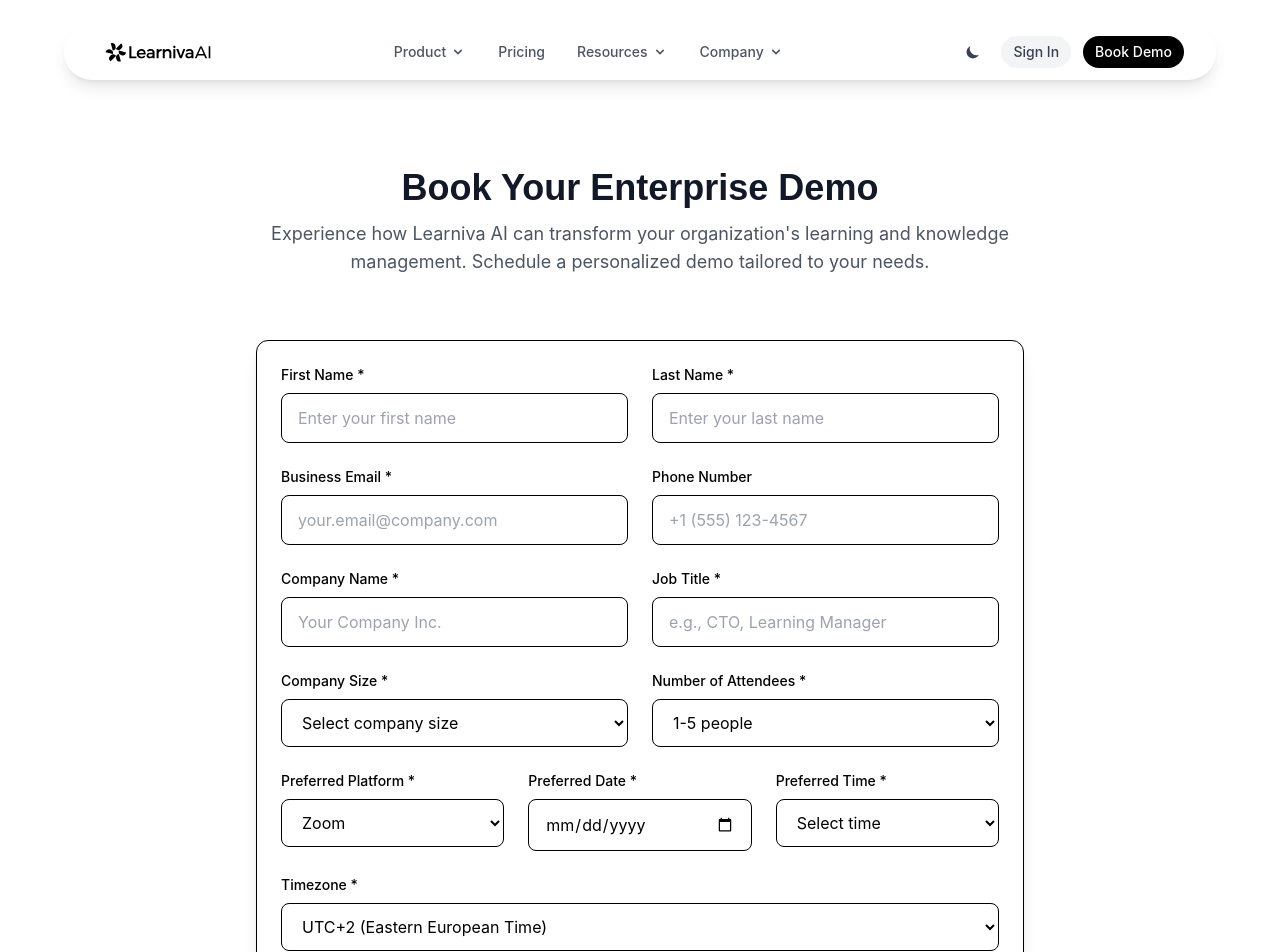
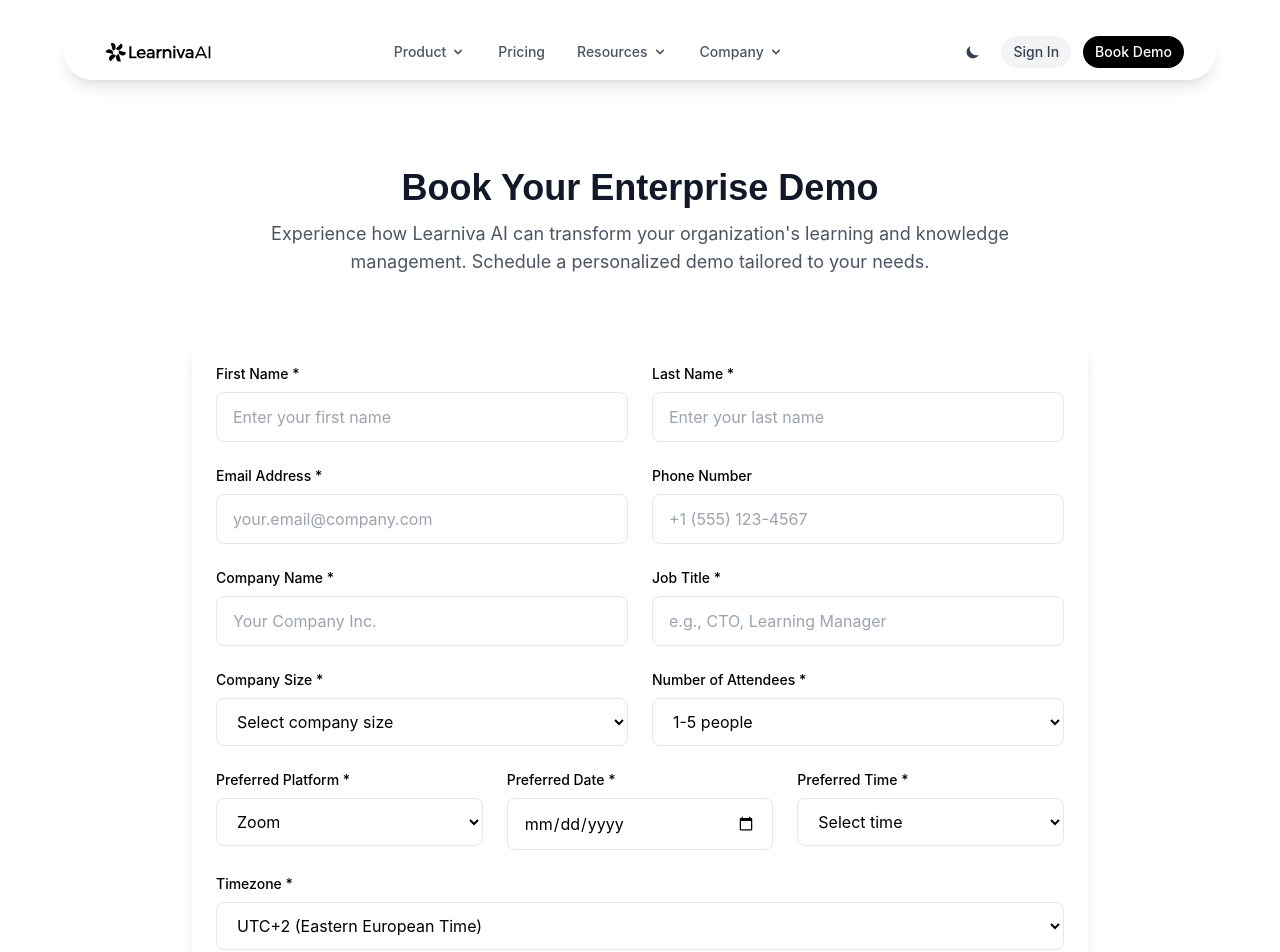
Before and after one commit to Muchafara/learniva-ai, a Next.js app: page /demo in a window 1280 px wide. Shown: the top 952 px of the page. Built offline with nearby package versions, Linux system fonts and the light colour scheme.

Commit message:
style: update ContactForm and DemoBookingForm for improved styling and consistency

```diff
--- a/src/components/demo/DemoBookingForm.tsx
+++ b/src/components/demo/DemoBookingForm.tsx
@@ -91,7 +91,7 @@ export function DemoBookingForm() {
       initial={{ opacity: 0, y: 20 }}
       animate={{ opacity: 1, y: 0 }}
       transition={{ duration: 0.6 }}
-  className="rounded-xl p-6 border shadow-lg max-w-3xl mx-auto bg-white dark:bg-black border-black dark:border-white"
+      className="rounded-xl p-6 shadow-lg max-w-4xl w-full mx-auto bg-white dark:bg-black"
     >
       <form onSubmit={handleSubmit} className="space-y-6">
         {/* Personal Information */}
@@ -107,7 +107,7 @@ export function DemoBookingForm() {
               required
               value={formData.firstName}
               onChange={handleInputChange}
-              className="w-full px-4 py-3 border border-black dark:border-white rounded-lg focus:ring-2 focus:ring-black dark:focus:ring-white focus:border-transparent bg-white dark:bg-black text-black dark:text-white transition-colors"
+              className="w-full px-4 py-3 rounded-lg border border-gray-200 dark:border-gray-700 focus:ring-2 focus:ring-black dark:focus:ring-white focus:border-transparent bg-white dark:bg-black text-black dark:text-white transition-colors"
               placeholder="Enter your first name"
             />
           </div>
@@ -123,7 +123,7 @@ export function DemoBookingForm() {
               required
               value={formData.lastName}
               onChange={handleInputChange}
-              className="w-full px-4 py-3 border border-black dark:border-white rounded-lg focus:ring-2 focus:ring-black dark:focus:ring-white focus:border-transparent bg-white dark:bg-black text-black dark:text-white transition-colors"
+              className="w-full px-4 py-3 rounded-lg border border-gray-200 dark:border-gray-700 focus:ring-2 focus:ring-black dark:focus:ring-white focus:border-transparent bg-white dark:bg-black text-black dark:text-white transition-colors"
               placeholder="Enter your last name"
             />
           </div>
@@ -133,7 +133,7 @@ export function DemoBookingForm() {
         <div className="grid grid-cols-1 md:grid-cols-2 gap-6">
           <div>
             <label htmlFor="email" className="block text-sm font-medium text-black dark:text-white mb-2">
-              Business Email *
+              Email Address *
             </label>
             <input
               type="email"
@@ -142,7 +142,7 @@ export function DemoBookingForm() {
               required
               value={formData.email}
               onChange={handleInputChange}
-              className="w-full px-4 py-3 border border-black dark:border-white rounded-lg focus:ring-2 focus:ring-black dark:focus:ring-white focus:border-transparent bg-white dark:bg-black text-black dark:text-white transition-colors"
+              className="w-full px-4 py-3 rounded-lg border border-gray-200 dark:border-gray-700 focus:ring-2 focus:ring-black dark:focus:ring-white focus:border-transparent bg-white dark:bg-black text-black dark:text-white transition-colors"
               placeholder="your.email@company.com"
             />
           </div>
@@ -157,7 +157,7 @@ export function DemoBookingForm() {
               name="phone"
               value={formData.phone}
               onChange={handleInputChange}
-              className="w-full px-4 py-3 border border-black dark:border-white rounded-lg focus:ring-2 focus:ring-black dark:focus:ring-white focus:border-transparent bg-white dark:bg-black text-black dark:text-white transition-colors"
+              className="w-full px-4 py-3 rounded-lg border border-gray-200 dark:border-gray-700 focus:ring-2 focus:ring-black dark:focus:ring-white focus:border-transparent bg-white dark:bg-black text-black dark:text-white transition-colors"
               placeholder="+1 (555) 123-4567"
             />
           </div>
@@ -176,7 +176,7 @@ export function DemoBookingForm() {
               required
               value={formData.company}
               onChange={handleInputChange}
-              className="w-full px-4 py-3 border border-black dark:border-white rounded-lg focus:ring-2 focus:ring-black dark:focus:ring-white focus:border-transparent bg-white dark:bg-black text-black dark:text-white transition-colors"
+              className="w-full px-4 py-3 rounded-lg border border-gray-200 dark:border-gray-700 focus:ring-2 focus:ring-black dark:focus:ring-white focus:border-transparent bg-white dark:bg-black text-black dark:text-white transition-colors"
               placeholder="Your Company Inc."
             />
           </div>
@@ -192,7 +192,7 @@ export function DemoBookingForm() {
               required
               value={formData.jobTitle}
               onChange={handleInputChange}
-              className="w-full px-4 py-3 border border-black dark:border-white rounded-lg focus:ring-2 focus:ring-black dark:focus:ring-white focus:border-transparent bg-white dark:bg-black text-black dark:text-white transition-colors"
+              className="w-full px-4 py-3 rounded-lg border border-gray-200 dark:border-gray-700 focus:ring-2 focus:ring-black dark:focus:ring-white focus:border-transparent bg-white dark:bg-black text-black dark:text-white transition-colors"
               placeholder="e.g., CTO, Learning Manager"
             />
           </div>
@@ -209,14 +209,13 @@ export function DemoBookingForm() {
               required
               value={formData.companySize}
               onChange={handleInputChange}
-              className="w-full px-4 py-3 border border-black dark:border-white rounded-lg focus:ring-2 focus:ring-black dark:focus:ring-white focus:border-transparent bg-white dark:bg-black text-black dark:text-white transition-colors"
+              className="w-full px-4 py-3 rounded-lg border border-gray-200 dark:border-gray-700 focus:ring-2 focus:ring-black dark:focus:ring-white focus:border-transparent bg-white dark:bg-black text-black dark:text-white transition-colors"
             >
               <option value="">Select company size</option>
               <option value="1-10">1-10 employees</option>
               <option value="11-50">11-50 employees</option>
               <option value="51-200">51-200 employees</option>
-              <option value="201-500">201-500 employees</option>
-              <option value="501-1000">501-1000 employees</option>
+              <option value="201-1000">201-1000 employees</option>
               <option value="1000+">1000+ employees</option>
             </select>
           </div>
@@ -231,7 +230,7 @@ export function DemoBookingForm() {
               required
               value={formData.attendees}
               onChange={handleInputChange}
-              className="w-full px-4 py-3 border border-black dark:border-white rounded-lg focus:ring-2 focus:ring-black dark:focus:ring-white focus:border-transparent bg-white dark:bg-black text-black dark:text-white transition-colors"
+              className="w-full px-4 py-3 rounded-lg border border-gray-200 dark:border-gray-700 focus:ring-2 focus:ring-black dark:focus:ring-white focus:border-transparent bg-white dark:bg-black text-black dark:text-white transition-colors"
             >
               <option value="1-5">1-5 people</option>
               <option value="6-10">6-10 people</option>
@@ -253,13 +252,13 @@ export function DemoBookingForm() {
               required
               value={formData.meetingPlatform}
               onChange={handleInputChange}
-              className="w-full px-4 py-3 border border-black dark:border-white rounded-lg focus:ring-2 focus:ring-black dark:focus:ring-white focus:border-transparent bg-white dark:bg-black text-black dark:text-white transition-colors"
+              className="w-full px-4 py-3 rounded-lg border border-gray-200 dark:border-gray-700 focus:ring-2 focus:ring-black dark:focus:ring-white focus:border-transparent bg-white dark:bg-black text-black dark:text-white transition-colors"
             >
               <option value="zoom">Zoom</option>
               <option value="google-meet">Google Meet</option>
               <option value="teams">Microsoft Teams</option>
               <option value="webex">Cisco Webex</option>
-              <option value="other">Other (specify in notes)</option>
+              <option value="other">Other</option>
             </select>
           </div>
 
@@ -275,7 +274,7 @@ export function DemoBookingForm() {
               value={formData.preferredDate}
               onChange={handleInputChange}
               min={new Date().toISOString().split('T')[0]}
-              className="w-full px-4 py-3 border border-black dark:border-white rounded-lg focus:ring-2 focus:ring-black dark:focus:ring-white focus:border-transparent bg-white dark:bg-black text-black dark:text-white transition-colors"
+              className="w-full px-4 py-3 rounded-lg border border-gray-200 dark:border-gray-700 focus:ring-2 focus:ring-black dark:focus:ring-white focus:border-transparent bg-white dark:bg-black text-black dark:text-white transition-colors"
             />
           </div>
 
@@ -289,7 +288,7 @@ export function DemoBookingForm() {
               required
               value={formData.preferredTime}
               onChange={handleInputChange}
-              className="w-full px-4 py-3 border border-black dark:border-white rounded-lg focus:ring-2 focus:ring-black dark:focus:ring-white focus:border-transparent bg-white dark:bg-black text-black dark:text-white transition-colors"
+              className="w-full px-4 py-3 rounded-lg border border-gray-200 dark:border-gray-700 focus:ring-2 focus:ring-black dark:focus:ring-white focus:border-transparent bg-white dark:bg-black text-black dark:text-white transition-colors"
             >
               <option value="">Select time</option>
               <option value="09:00">9:00 AM</option>
@@ -315,18 +314,17 @@ export function DemoBookingForm() {
             required
             value={formData.timezone}
             onChange={handleInputChange}
-            className="w-full px-4 py-3 border border-black dark:border-white rounded-lg focus:ring-2 focus:ring-black dark:focus:ring-white focus:border-transparent bg-white dark:bg-black text-black dark:text-white transition-colors"
+            className="w-full px-4 py-3 rounded-lg border border-gray-200 dark:border-gray-700 focus:ring-2 focus:ring-black dark:focus:ring-white focus:border-transparent bg-white dark:bg-black text-black dark:text-white transition-colors"
           >
             <option value="UTC-8">UTC-8 (Pacific Time)</option>
             <option value="UTC-7">UTC-7 (Mountain Time)</option>
             <option value="UTC-6">UTC-6 (Central Time)</option>
             <option value="UTC-5">UTC-5 (Eastern Time)</option>
-            <option value="UTC+0">UTC+0 (GMT)</option>
+            <option value="UTC">UTC (Greenwich Mean Time)</option>
             <option value="UTC+1">UTC+1 (Central European Time)</option>
             <option value="UTC+2">UTC+2 (Eastern European Time)</option>
-            <option value="UTC+3">UTC+3 (Moscow Time)</option>
             <option value="UTC+5:30">UTC+5:30 (India Standard Time)</option>
-            <option value="UTC+8">UTC+8 (China Standard Time)</option>
+            <option value="UTC+8">UTC+8 (Singapore Time)</option>
             <option value="UTC+9">UTC+9 (Japan Standard Time)</option>
             <option value="UTC+10">UTC+10 (Australian Eastern Time)</option>
           </select>
@@ -344,7 +342,7 @@ export function DemoBookingForm() {
             rows={3}
             value={formData.useCase}
             onChange={handleInputChange}
-            className="w-full px-4 py-3 border border-black dark:border-white rounded-lg focus:ring-2 focus:ring-black dark:focus:ring-white focus:border-transparent bg-white dark:bg-black text-black dark:text-white transition-colors"
+            className="w-full px-4 py-3 rounded-lg border border-gray-200 dark:border-gray-700 focus:ring-2 focus:ring-black dark:focus:ring-white focus:border-transparent bg-white dark:bg-black text-black dark:text-white transition-colors"
             placeholder="Describe how you plan to use Learniva AI (e.g., employee training, knowledge management, customer education)"
           />
         </div>
@@ -360,7 +358,7 @@ export function DemoBookingForm() {
             rows={3}
             value={formData.additionalNotes}
             onChange={handleInputChange}
-            className="w-full px-4 py-3 border border-black dark:border-white rounded-lg focus:ring-2 focus:ring-black dark:focus:ring-white focus:border-transparent bg-white dark:bg-black text-black dark:text-white transition-colors"
+            className="w-full px-4 py-3 rounded-lg border border-gray-200 dark:border-gray-700 focus:ring-2 focus:ring-black dark:focus:ring-white focus:border-transparent bg-white dark:bg-black text-black dark:text-white transition-colors"
             placeholder="Any specific requirements, questions, or additional information you'd like to share"
           />
         </div>
@@ -370,11 +368,11 @@ export function DemoBookingForm() {
           <button
             type="submit"
             disabled={isSubmitting}
-            className="w-full text-sm px-6 py-2.5 !rounded-full bg-black dark:bg-white text-white dark:text-black border border-black dark:border-white disabled:opacity-50 disabled:cursor-not-allowed"
+            className="w-full text-sm px-6 py-2.5 rounded-full bg-black dark:bg-white text-white dark:text-black border border-black dark:border-white disabled:opacity-50 disabled:cursor-not-allowed hover:bg-gray-800 dark:hover:bg-gray-100 transition-colors"
           >
             {isSubmitting ? (
               <div className="flex items-center justify-center">
-                <svg className="animate-spin -ml-1 mr-3 h-5 w-5 text-black dark:text-white" xmlns="http://www.w3.org/2000/svg" fill="none" viewBox="0 0 24 24">
+                <svg className="animate-spin -ml-1 mr-3 h-5 w-5 text-white dark:text-black" xmlns="http://www.w3.org/2000/svg" fill="none" viewBox="0 0 24 24">
                   <circle className="opacity-25" cx="12" cy="12" r="10" stroke="currentColor" strokeWidth="4"></circle>
                   <path className="opacity-75" fill="currentColor" d="M4 12a8 8 0 018-8V0C5.373 0 0 5.373 0 12h4zm2 5.291A7.962 7.962 0 014 12H0c0 3.042 1.135 5.824 3 7.938l3-2.647z"></path>
                 </svg>
```
Also changed, not shown: src/components/contact/ContactForm.tsx (+11 -10 lines).
